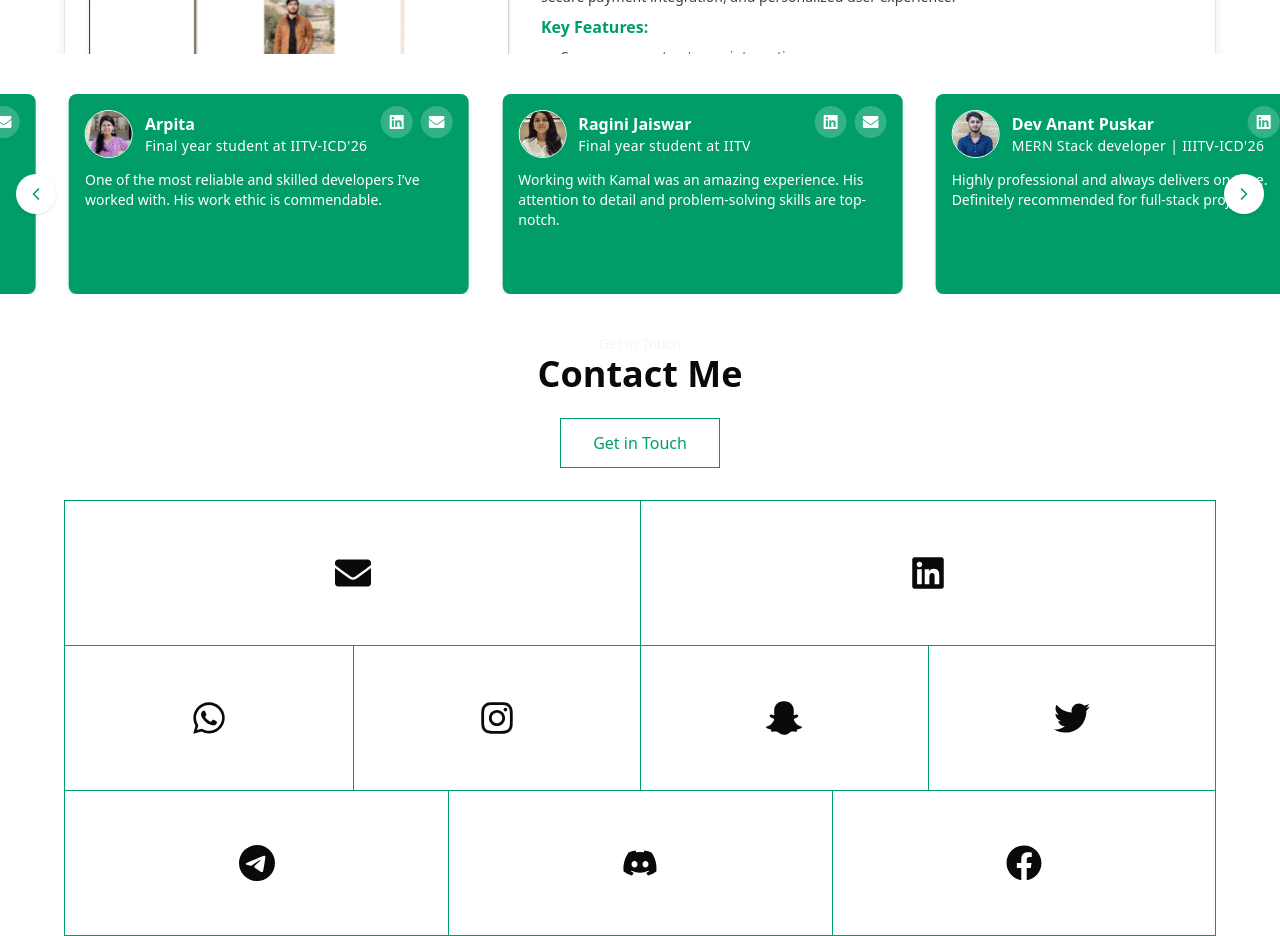
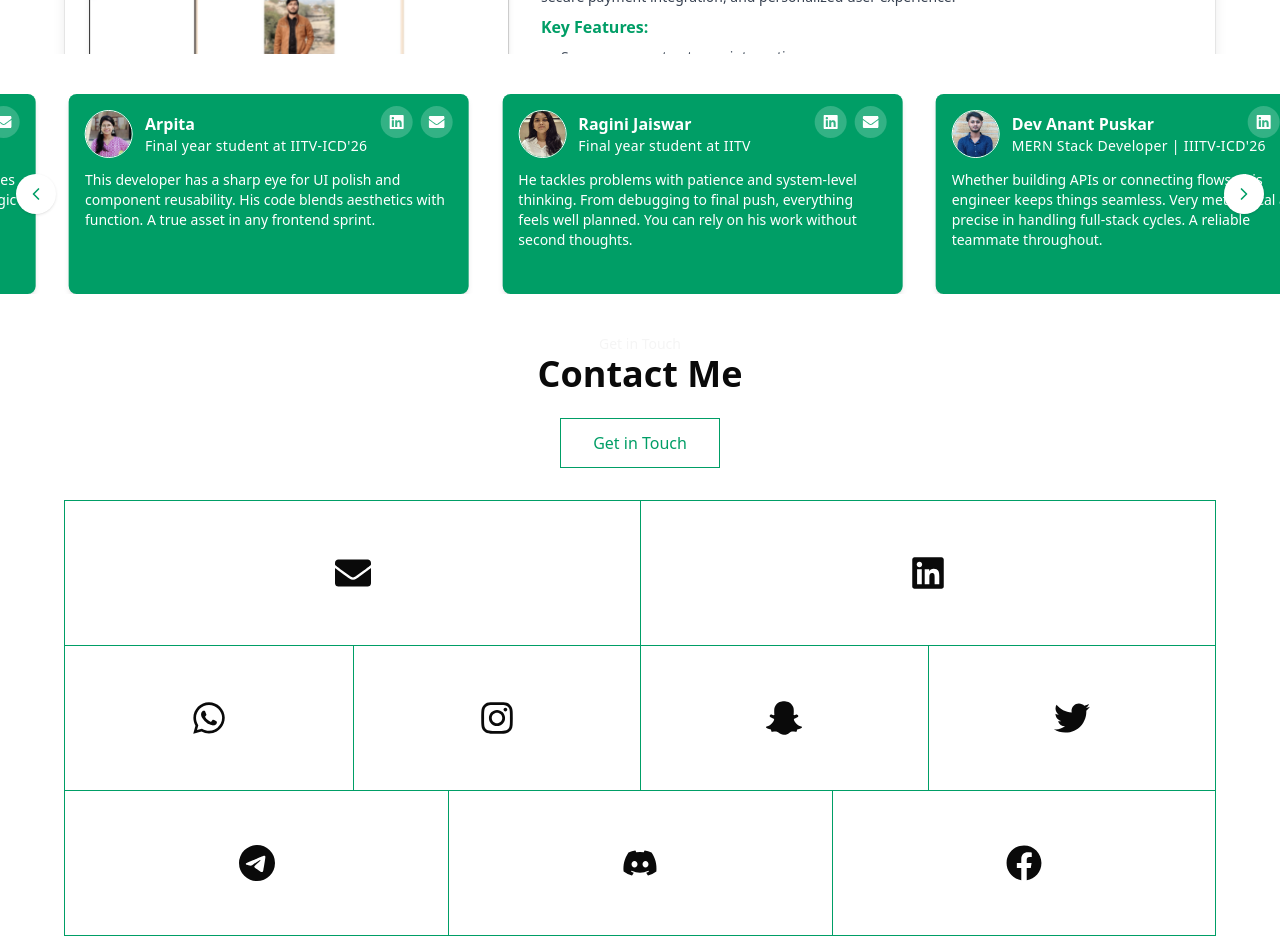
Before and after one commit to kamalmeena20/my-portfolio, a React (Vite) app: page / in a window 1280 px wide. Shown: the part 4100-5036 px from the top of the page. Built offline with nearby package versions, Linux system fonts and the light colour scheme.

Commit message:
new changes

```diff
--- a/src/data/testimonalData.js
+++ b/src/data/testimonalData.js
@@ -14,7 +14,7 @@ export const testimonialData = [
         name: "Dinesh Yadav",
         position: "SDE Intern @AeroYantra | IIITV-ICD'26",
         description:
-            "Highly professional and always delivers on time. Definitely recommended for full-stack projects.",
+            "He brings structure to chaotic codebases and simplifies backend complexities with ease. A natural at clean logic and rapid delivery. Always focused on building with intent.",
         image: uv,
         linkedin: "https://www.linkedin.com/in/dinesh-yadav-264113265/",
         email: "202211020@diu.iiitvadodara.ac.in"
@@ -23,7 +23,7 @@ export const testimonialData = [
         name: "Arpita",
         position: "Final year student at IITV-ICD'26",
         description:
-            "One of the most reliable and skilled developers I’ve worked with. His work ethic is commendable.",
+            "This developer has a sharp eye for UI polish and component reusability. His code blends aesthetics with function. A true asset in any frontend sprint.",
         image: arpita,
         linkedin: "https://www.linkedin.com/in/arpita-283a95271/",
         email: "202211005@diu.iiitvadodara.ac.in"
@@ -32,16 +32,16 @@ export const testimonialData = [
         name: "Ragini Jaiswar",
         position: "Final year student at IITV",
         description:
-            "Working with Kamal was an amazing experience. His attention to detail and problem-solving skills are top-notch.",
+            "He tackles problems with patience and system-level thinking. From debugging to final push, everything feels well planned. You can rely on his work without second thoughts.",
         image: ragini,
         linkedin: "https://www.linkedin.com/in/ragini-jaiswar-39671b2a6/",
         email: "202251058@iiitvadodara.ac.in"
     },
     {
         name: "Dev Anant Puskar",
-        position: "MERN Stack developer | IIITV-ICD'26",
+        position: "MERN Stack Developer | IIITV-ICD'26",
         description:
-            "Highly professional and always delivers on time. Definitely recommended for full-stack projects.",
+            "Whether building APIs or connecting flows, this engineer keeps things seamless. Very methodical and precise in handling full-stack cycles. A reliable teammate throughout.",
         image: dev,
         linkedin: "https://www.linkedin.com/in/dev-anant-pushkar-062116265/",
         email: "202211017@diu.iiitvadodara.ac.in"
@@ -50,7 +50,7 @@ export const testimonialData = [
         name: "Kumar Shantanu",
         position: "Research Intern @NIT PATNA | IIITV-ICD'26",
         description:
-            "One of the most reliable and skilled developers I’ve worked with. His work ethic is commendable.",
+            "His technical approach is balanced and calm, even under tight deadlines. Code reviews are smooth and thoughtful. Brings stability and clarity to every collaboration.",
         image: shantanu,
         linkedin: "https://www.linkedin.com/in/kumar-shantanu-3766182b5/",
         email: "202211041@diu.iiitvadodara.ac.in"
@@ -59,7 +59,7 @@ export const testimonialData = [
         name: "Ritika Jangir",
         position: "Final year student at IITV-ICD'26",
         description:
-            "Working with Kamal was an amazing experience. His attention to detail and problem-solving skills are top-notch.",
+            "He builds with purpose and never cuts corners on logic. Every UI task feels lighter when he’s involved. Smart decisions, clean outcomes — every time.",
         image: ritika,
         linkedin: "https://www.linkedin.com/in/ritika-jangir-196952271/",
         email: "202211074@diu.iiitvadodara.ac.in"
@@ -68,7 +68,7 @@ export const testimonialData = [
         name: "Monika Alriya",
         position: "Final year Student at IIT-Kanpur",
         description:
-            "Highly professional and always delivers on time. Definitely recommended for full-stack projects.",
+            "Clear communicator and quick implementer, especially in team settings. His work reflects attention to detail and strong fundamentals. Always raises the quality bar.",
         image: monika,
         linkedin: "https://linkedin.com/in/radhemeena",
         email: "radhe@example.com"
@@ -77,7 +77,7 @@ export const testimonialData = [
         name: "Dharm Singh Dagar",
         position: "SDE Intern @CoderEdge | IIITV-ICD'26",
         description:
-            "One of the most reliable and skilled developers I’ve worked with. His work ethic is commendable.",
+            "Brings sharp debugging skills and a solid grip over dev tools. Never overcomplicates and always delivers production-grade code. Works great in fast-paced cycles.",
         image: dharm,
         linkedin: "https://www.linkedin.com/in/dharm-singh-dagar-4bb36628a/",
         email: "202211019@diu.iiitvadodara.ac.in"
@@ -86,7 +86,7 @@ export const testimonialData = [
         name: "Isha Jangir",
         position: "SDE Intern @Wissen Technology | IIITV-ICD'26",
         description:
-            "One of the most reliable and skilled developers I’ve worked with. His work ethic is commendable.",
+            "He understands teamwork and collaboration deeply. Quick with implementation, responsive in discussions. Efficient in logic, and smooth in communication.",
         image: isha,
         linkedin: "https://www.linkedin.com/in/isha-jangid-3489ab280/",
         email: "202211031@diu.iiitvadodara.ac.in"
@@ -95,7 +95,7 @@ export const testimonialData = [
         name: "Shivangi Goutam",
         position: "Pre-Final year student at IITV-ICD'27",
         description:
-            "Working with Kamal was an amazing experience. His attention to detail and problem-solving skills are top-notch.",
+            "An intuitive developer with strong frontend instincts. Learns fast, adapts faster, and always maintains clean structure. Easy to collaborate with in evolving projects.",
         image: shivangi,
         linkedin: "https://www.linkedin.com/in/shivangi-goutam-b2b102290/",
         email: "202311079@diu.iiitvadodara.ac.in"
```
